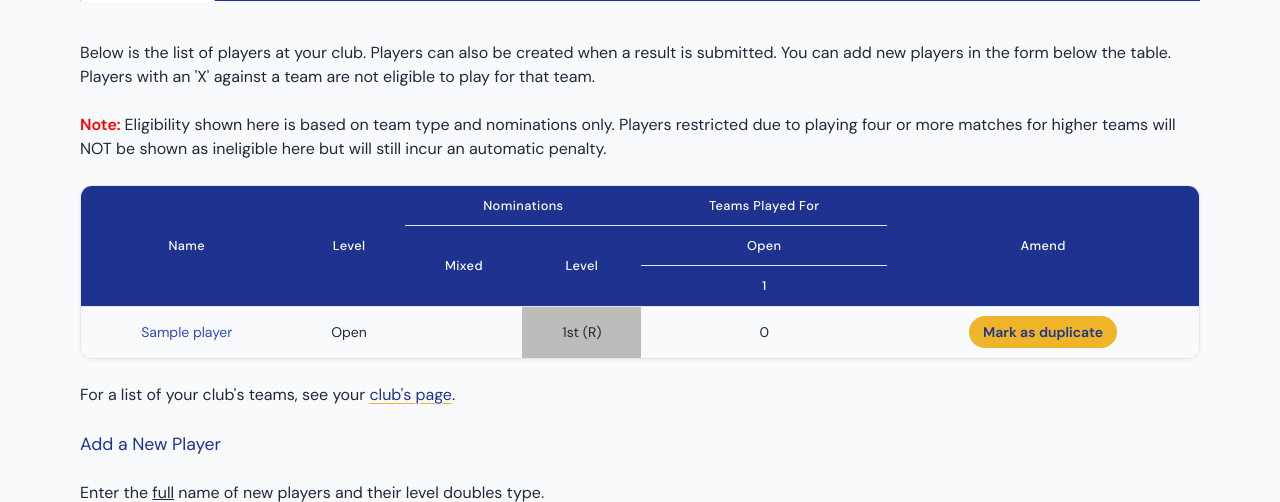
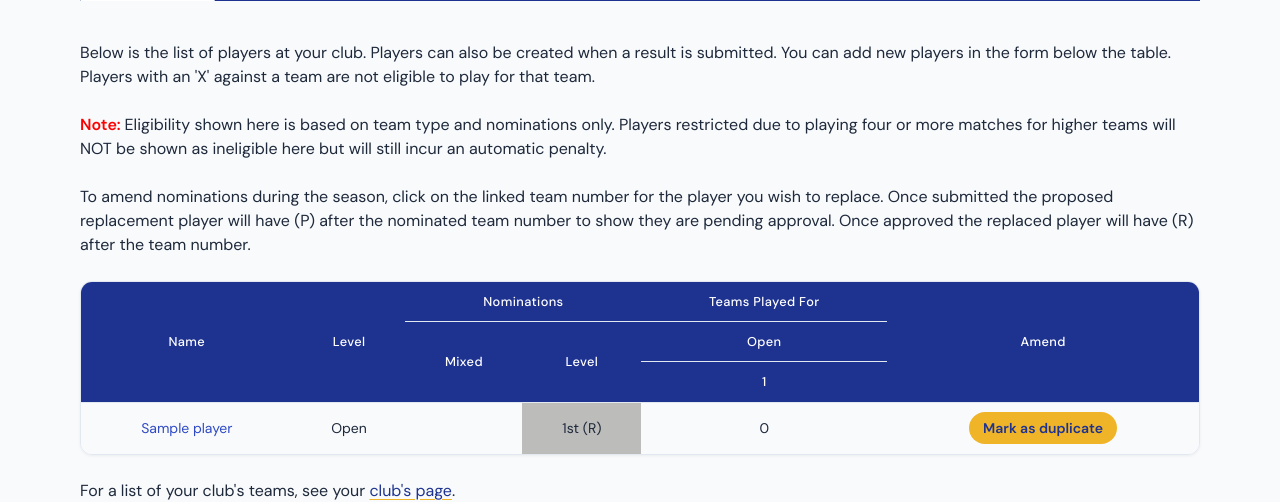
Before and after one commit to polorky/glos_badminton_league_website, a Django app: page /clubadmin/club/ in a window 1280 px wide. Shown: the part 277-779 px from the top of the page. Run offline with Django 4.2, Linux system fonts and the light colour scheme; a user stored in the database is signed in; tables that the repository leaves empty hold one stand-in row (values such as "Sample post"); some libraries are stand-ins or nearby versions.

Commit message:
Update to noms

```diff
--- a/league/templates/league/clubadmin.html
+++ b/league/templates/league/clubadmin.html
@@ -158,6 +158,9 @@
             <br>
             <p><b style="color:red;">Note: </b>Eligibility shown here is based on team type and nominations only. Players restricted due to playing four or more matches
             for higher teams will NOT be shown as ineligible here but will still incur an automatic penalty.</p>
+            <br>
+            <p>To amend nominations during the season, click on the linked team number for the player you wish to replace. Once submitted the proposed replacement player
+            will have (P) after the nominated team number to show they are pending approval. Once approved the replaced player will have (R) after the team number.</p>
         {% endif %}
         <br>
         <div class="table-wrap">
--- a/league/templates/league/nominations.html
+++ b/league/templates/league/nominations.html
@@ -94,7 +94,9 @@
 
         {% elif view == 'nom_submitted' %}
 
-            <p>Nomination request submitted, the league committee will consider your request.</p>
+            <p>Your nomination request has been submitted and will be reviewed by the committee.</p>
+            <br>
+            <a href="/clubadmin/club/">Back to Club Admin</a>
 
         {% elif view == 'unavailable' %}
 
--- a/league/views.py
+++ b/league/views.py
@@ -1324,6 +1324,9 @@ class NominationsView(GenericViewMixin, TemplateView):
             elif pagename == 'indiupdate':
                 context.update(self._indiupdate_context(context))
 
+        if pagename == 'submitted':
+            context.update({'view': 'nom_submitted'})
+
         return context
 
     def _teamupdate_context(self, context, data):
@@ -1524,9 +1527,7 @@ class NominationsView(GenericViewMixin, TemplateView):
         )
         email_notification('nomination_submitted', nom)
 
-        context.update({'view': 'nom_submitted'})
-
-        return self.render_to_response(context)
+        return redirect('/nominations/submitted')
 
     def _save_nominations(self, formset, team, positions):
         for position, form in zip(positions, formset):
```
